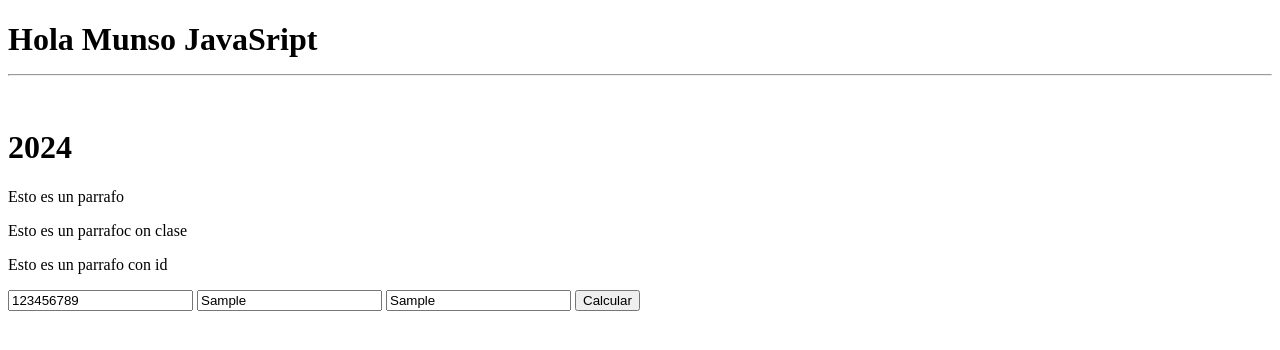
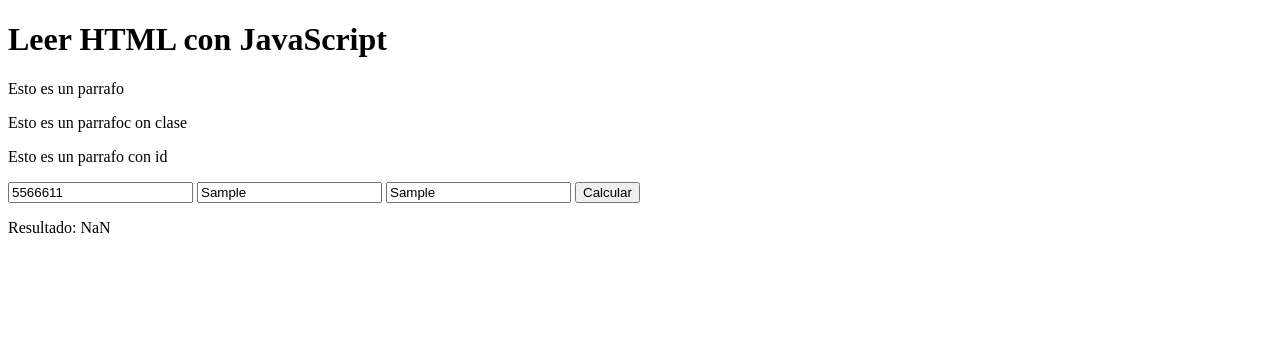
Before and after one commit to XhantheProg/PaginaWebJS, a plain HTML site: page index.html in a window 1280 px wide. Both pictures are taken after typing "Sample", "Sample" into the empty fields and a click on the button "Calcular". Drawn offline with Linux system fonts and the light colour scheme.

Commit message:
Calculadora

```diff
--- a/index.html
+++ b/index.html
@@ -12,15 +12,16 @@
     <p class="parrafito">Esto es un parrafoc on clase</p>
     <p id="pid"> Esto es un parrafo con id</p>
     <input placeholder="Escribe aqui" value="5566611">
-    <script src="./main.js"></script>
+
 
 
 
     <input id="num1" placeholder="Ingrese el numero 1">
 
-    <input id="num1" placeholder="Ingrese el numero 2">
+    <input id="num2" placeholder="Ingrese el numero 2">
 
-    <button id="brnCalcular">Calcular</button>
+    <button onclick="btnClick()">Calcular</button>
     <p id="result"></p>
+    <script src="./main.js"></script>
 </body>
 </html>
--- a/main.js
+++ b/main.js
@@ -1,35 +1,56 @@
-const h1=document.querySelector('h1');
-const p=document.querySelector('p');
-const parrafito=document.getElementsByClassName('.parrafito');
-const pid=document.getElementById('#pid');
+// const h1=document.querySelector('h1');
+// const p=document.querySelector('p');
+// const parrafito=document.getElementsByClassName('.parrafito');
+// const pid=document.getElementById('#pid');
 
-const input=document.querySelector('input');
-console.log(input.value);
+const imput1=document.querySelector('#num1');
+const imput2=document.querySelector('#num2');
+const presult=document.querySelector('#result');
 
-console.log({
-    h1,
-    p,
-    parrafito,
-    pid,
-    input
-});
-
-h1.innerHTML='Hola Munso JavaSript <hr> <br> 2024'
-
-//h1.innerText='Hola Munso JavaSript <hr> <br> 2024'
-
-//console.log("Muestra la clase: " + h1.getAttribute('class'));
-//h1.setAttribute('class', 'rojo');
+function btnClick(){
+    const sumainput=parseInt(imput1.value) + parseInt(imput2.value)
+    presult.innerText= 'Resultado: ' + sumainput
+}
 
 
-// h1.classList.add('blue')
-// h1.classList.remove('blue')
-// h1.classList.add('verde')
 
-input.value="123456789";
-const img =document.createElement('img');
-img.setAttribute('scr','https://pic1.mangapicgallery.com/r/album/83/md_/2687538_21423817.jpg');
-console.log(img);
 
-pid.innerHTML=' '
-pid.appendChild(img)
+
+
+
+
+
+
+
+
+
+// const input=document.querySelector('input');
+// console.log(input.value);
+
+// console.log({
+//     h1,
+//     p,
+//     parrafito,
+//     pid,
+//     input
+// });
+
+// h1.innerHTML='Hola Munso JavaSript <hr> <br> 2024'
+
+// //h1.innerText='Hola Munso JavaSript <hr> <br> 2024'
+
+// //console.log("Muestra la clase: " + h1.getAttribute('class'));
+// //h1.setAttribute('class', 'rojo');
+
+
+// // h1.classList.add('blue')
+// // h1.classList.remove('blue')
+// // h1.classList.add('verde')
+
+// input.value="123456789";
+// const img =document.createElement('img');
+// img.setAttribute('scr','https://pic1.mangapicgallery.com/r/album/83/md_/2687538_21423817.jpg');
+// console.log(img);
+
+// pid.innerHTML=' '
+// pid.appendChild(img)
```
